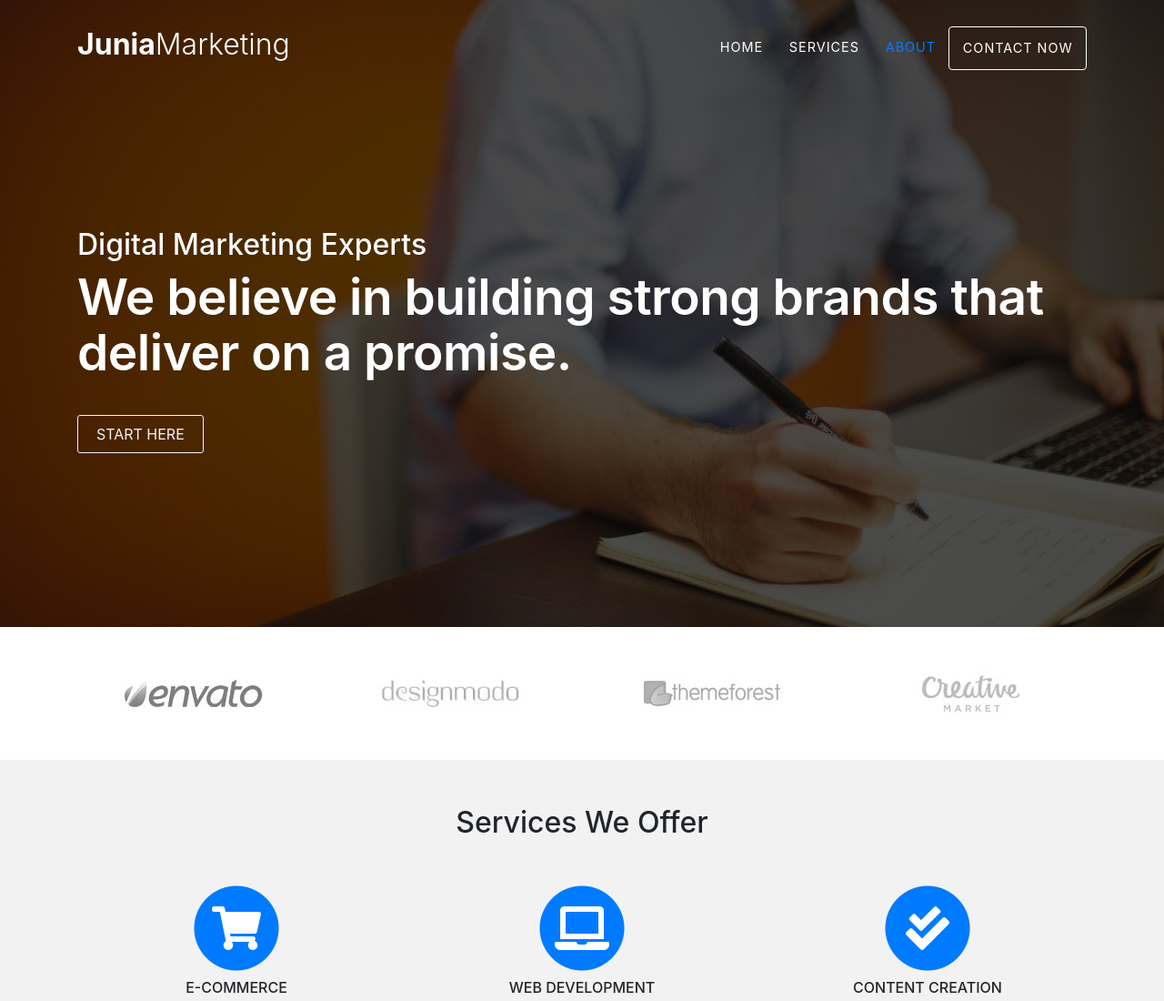
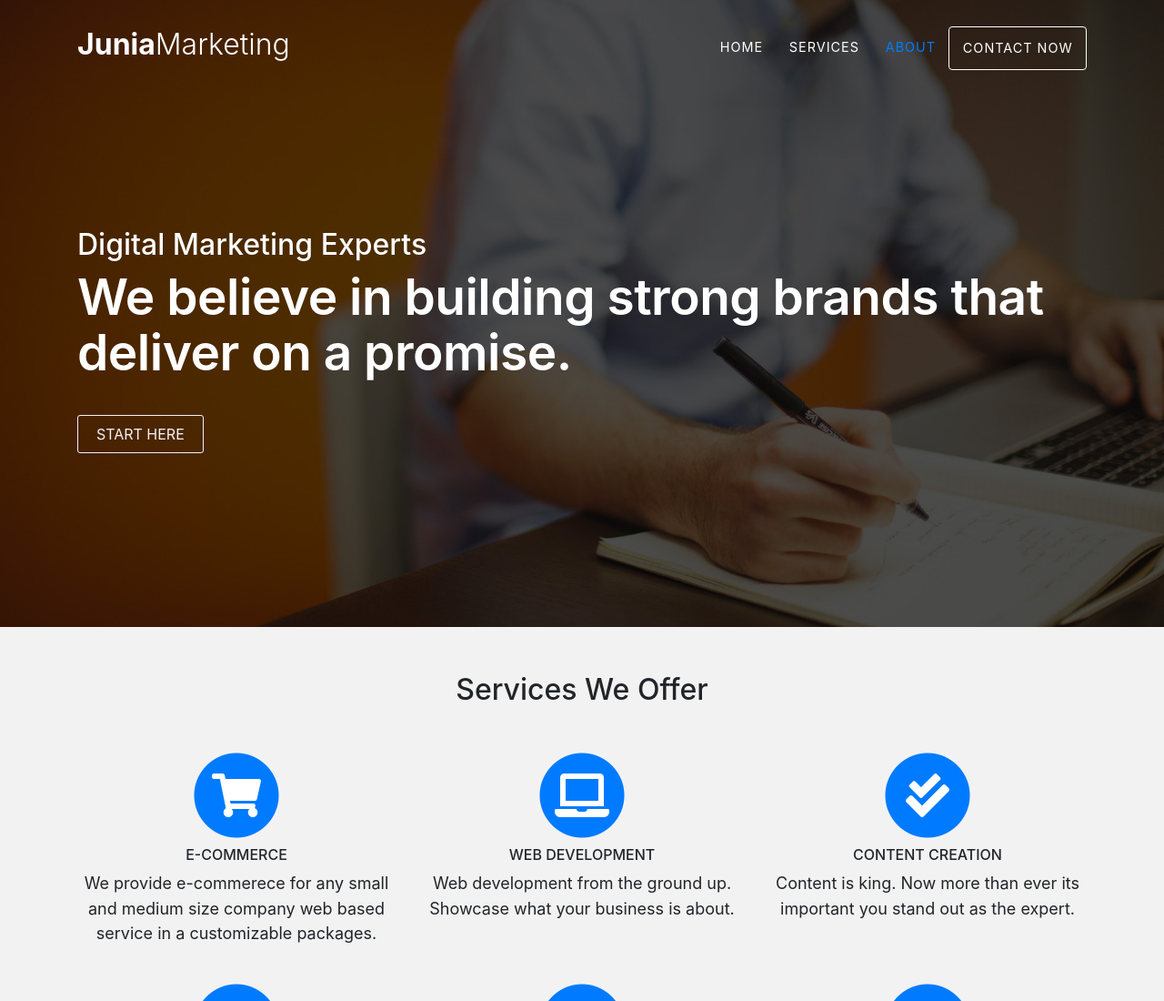
Before and after one commit to raulghiurau/fullpageRG, a website with bundled scripts: page index.html in a window 1280 px wide. Shown: the top 1100 px of the page at 91% size. Built offline with nearby package versions, Linux system fonts and the light colour scheme; a web font is replaced by a local one.

Commit message:
remove logos

```diff
--- a/index.html
+++ b/index.html
@@ -102,13 +102,13 @@
     </header>
 
        <!-- Clients -->
-    <section class="py-5">
+   <!-- <section class="py-5">
       <div class="container">
-        <!-- <div class="row">
+         <div class="row">
             <div class="col-sm-12 text-center mb-5">
                 <h3>Clients</h3>
             </div>
-        </div> -->
+        </div>
         <div class="row">
 
           <div class="col-md-3 col-sm-6">
@@ -133,7 +133,7 @@
           </div>
         </div>
       </div>
-    </section>
+    </section> -->
 
   <!-- <div class="description">
     <div class="container">
@@ -209,7 +209,6 @@
   							<h6 class="section-heading text-uppercase">PPC Ads</h6>
   							<p>Get #1 on Google or advertize to your facebook audience setting up a goal is our first item. </p>
   						</div>
-
   					</div>
   				</div>
   			</section>
```
Lines whose indentation alone changed are shown as unchanged.
